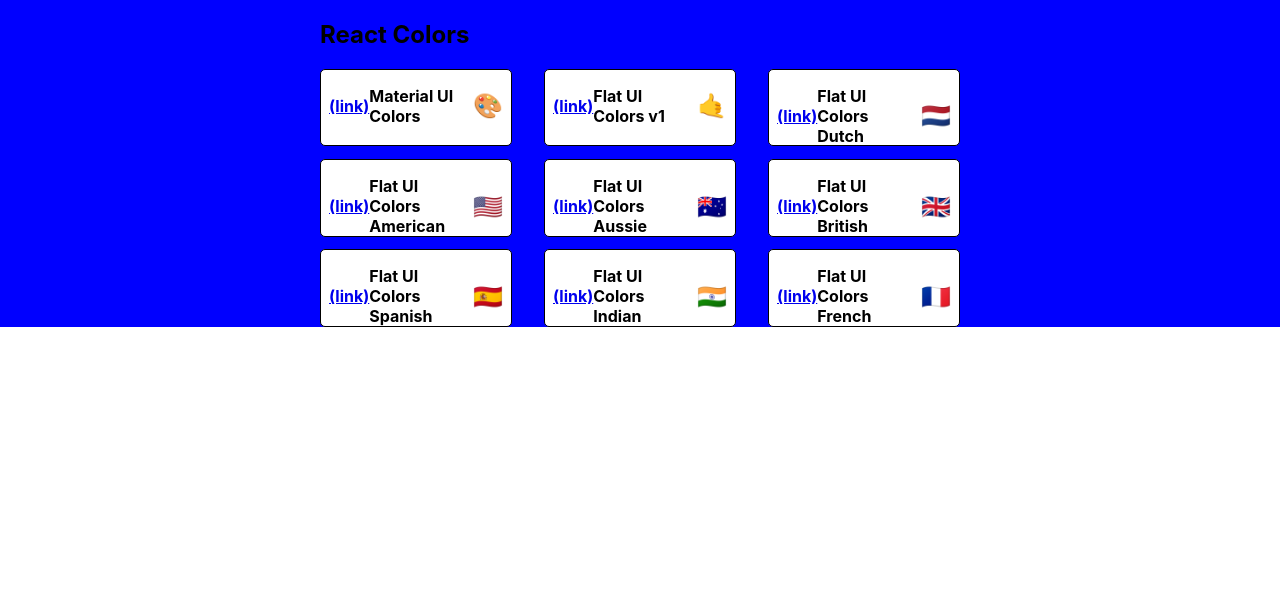
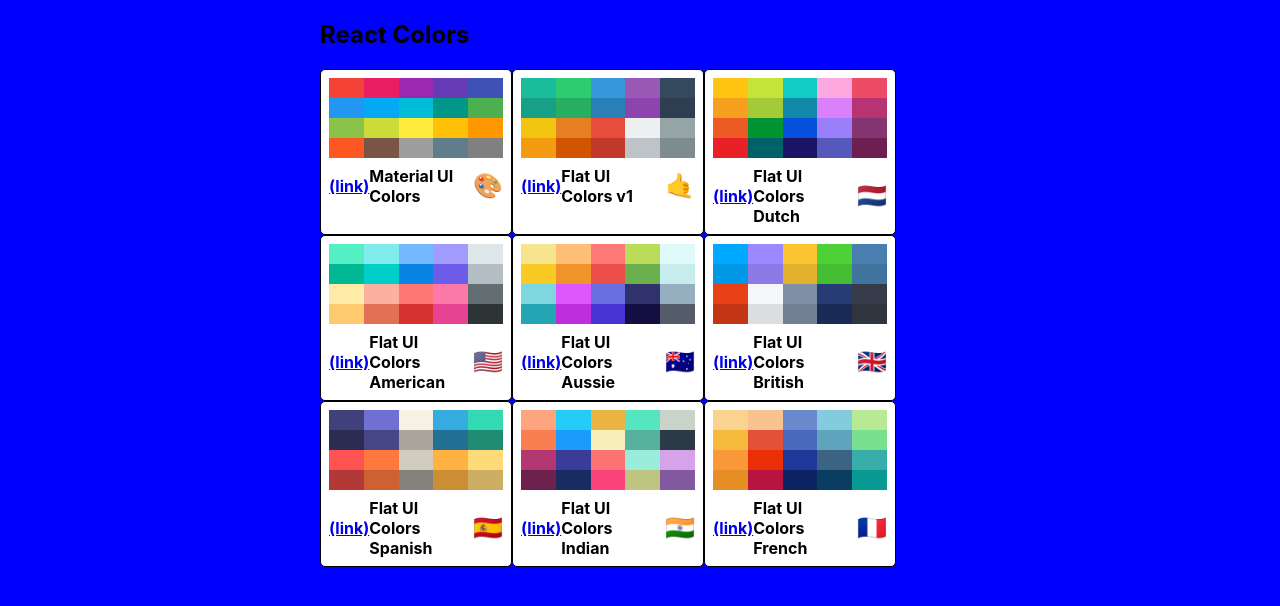
Before and after one commit to timwbodine/color-palette, a React (Create React App) app: page / in a window 1280 px wide. Shown: the top 606 px of the page. Built offline with nearby package versions, Linux system fonts and the light colour scheme.

Commit message:
finish styling MiniPalette

```diff
--- a/src/MiniPalette.js
+++ b/src/MiniPalette.js
@@ -15,7 +15,8 @@
         }
     },
     colors: {
-        backgroundColor: "grey"
+        backgroundColor: "grey",
+        width: "100%"
     },
     title: {
         display: "flex",
@@ -30,6 +31,14 @@
     emoji: {
         marginLeft: "0.5rem",
         fontSize: "1.5rem"
+    },
+    colorbox: {
+        width: "20%",
+        height: "25%",
+        display: "inline-block",
+    },
+    clearfix: {
+        opacity: "0"
     }
 };
 
@@ -38,8 +47,13 @@
 
     return (
         <div className={classes.root}>
-            <div className={classes.colors}></div>
+            <div className={classes.colors}>
+                {colors.map((col) => (
+                    <div className={classes.colorbox} style={{backgroundColor: col.color}}><div className={classes.clearfix}>.</div></div>
+                ))}
+            </div>
             <h5 className={classes.title}><Link to={`/palette/${id}`}>(link)</Link>{paletteName}<span className={classes.emoji}>{emoji}</span></h5>
+
         </div>
     );
 }
--- a/src/PaletteList.js
+++ b/src/PaletteList.js
@@ -6,13 +6,14 @@
 const styles = {
     root: {
         backgroundColor: "blue",
-        height: "100%",
+        height: "100vh",
         display: "flex",
         alignItems: "flex-start",
         justifyContent: "center"
     },
     container: {
         width: "50%",
+        height: "100%",
         display: "flex",
         alignItems: "flex-start",
         flexDirection: "column",
@@ -29,7 +30,7 @@
         width: "100%",
         display: "grid",
         gridTemplateColumns: "repeat(3, 30%)",
-        gridGap: "5%"
+        gridGap: "0"
 
 
     }
```
